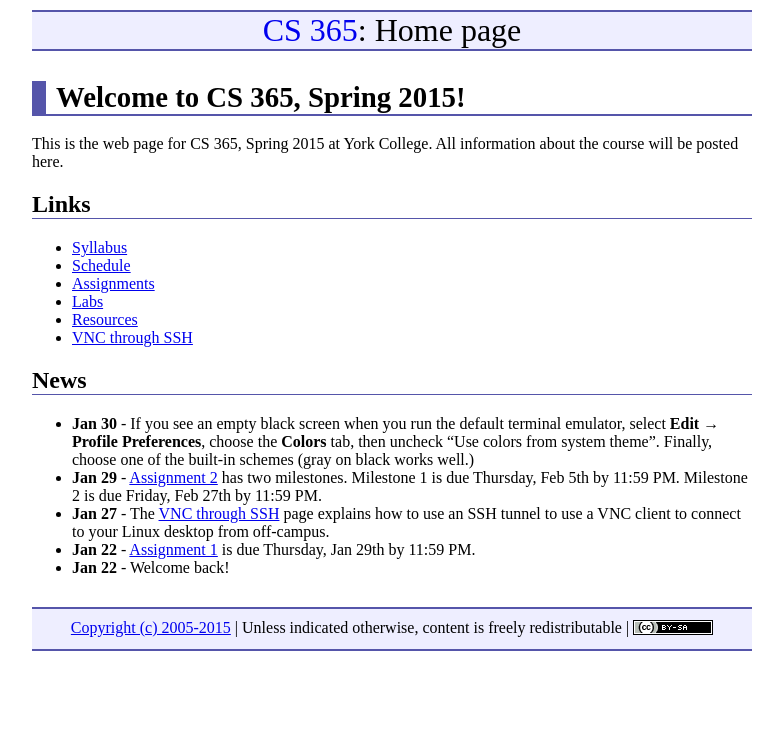
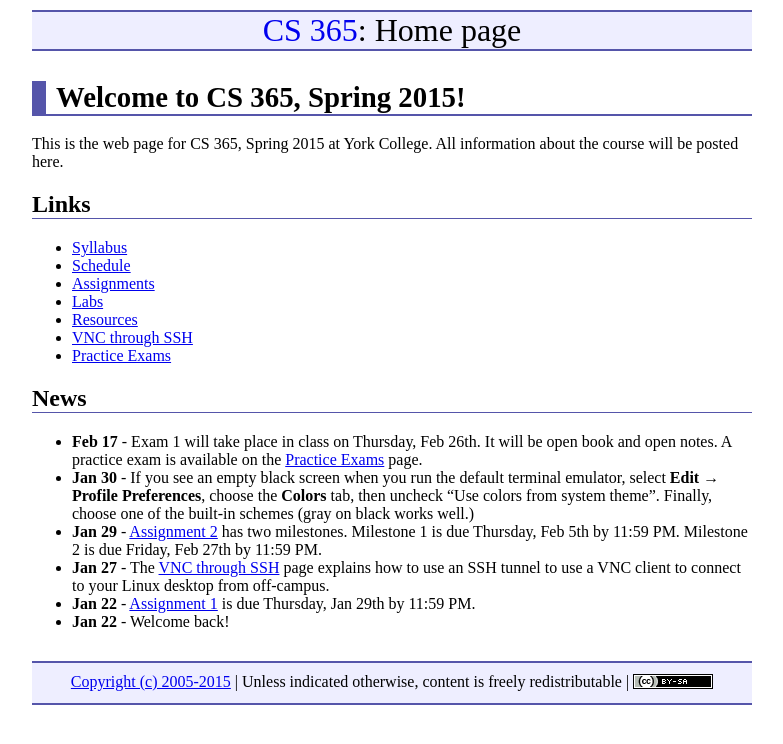
Before and after one commit to ycpcs/cs365-spring2015, a Jekyll site: the page built from index.md, in a window 1280 px wide. Shown: the top 744 px of the page, without its empty margins (248-1031 px from the left). Built offline with Jekyll 4.4.1, drawn with Linux system fonts in a browser that asks for light colours; Markdown is read by kramdown in place of the engine named in the settings.

Commit message:
practice exam

```diff
--- a/index.md
+++ b/index.md
@@ -15,9 +15,11 @@ This is the web page for CS 365, Spring 2015 at York College.  All information a
 * [Labs](labs/index.html)
 * [Resources](resources.html)
 * [VNC through SSH](vncSshTunnel.html)
+* [Practice Exams](practice/index.html)
 
 ## News
 
+* **Feb 17** - Exam 1 will take place in class on Thursday, Feb 26th.  It will be open book and open notes.  A practice exam is available on the [Practice Exams](practice/index.html) page.
 * **Jan 30** - If you see an empty black screen when you run the default terminal emulator, select **Edit &rarr; Profile Preferences**, choose the **Colors** tab, then uncheck "Use colors from system theme".  Finally, choose one of the built-in schemes (gray on black works well.)
 * **Jan 29** - [Assignment 2](assign/assign02.html) has two milestones.  Milestone 1 is due Thursday, Feb 5th by 11:59 PM.  Milestone 2 is due Friday, Feb 27th by 11:59 PM.
 * **Jan 27** - The [VNC through SSH](vncSshTunnel.html) page explains how to use an SSH tunnel to use a VNC client to connect to your Linux desktop from off-campus.
```
Also changed, not shown: practice/index.md (added, +8 -0 lines), 1 other file.
